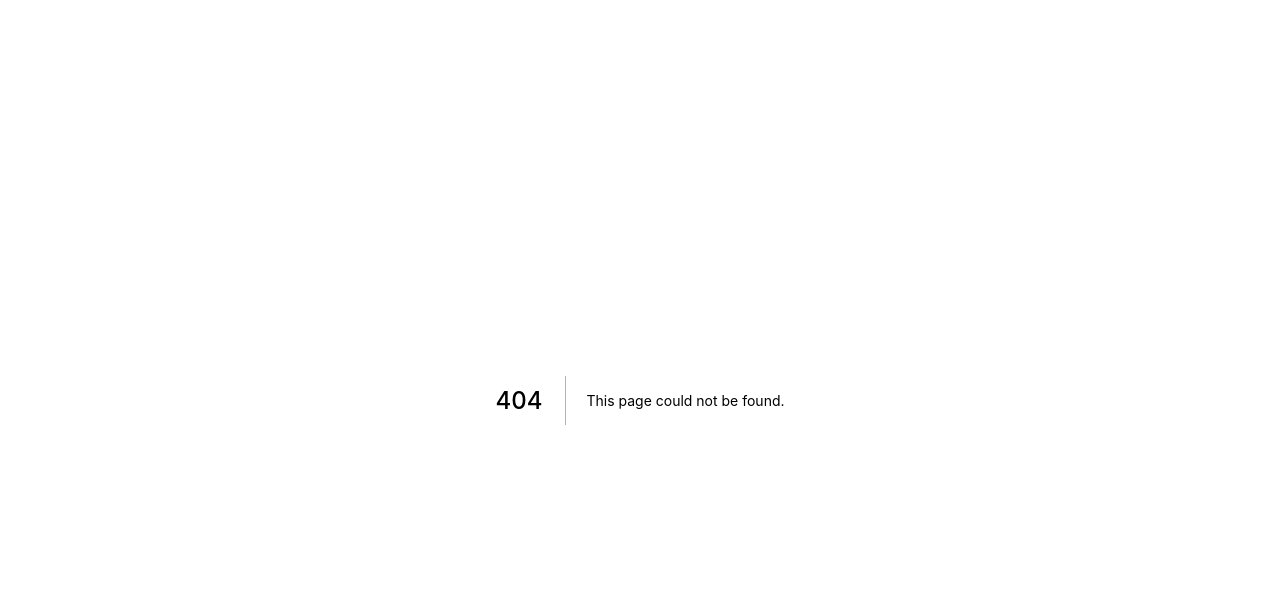
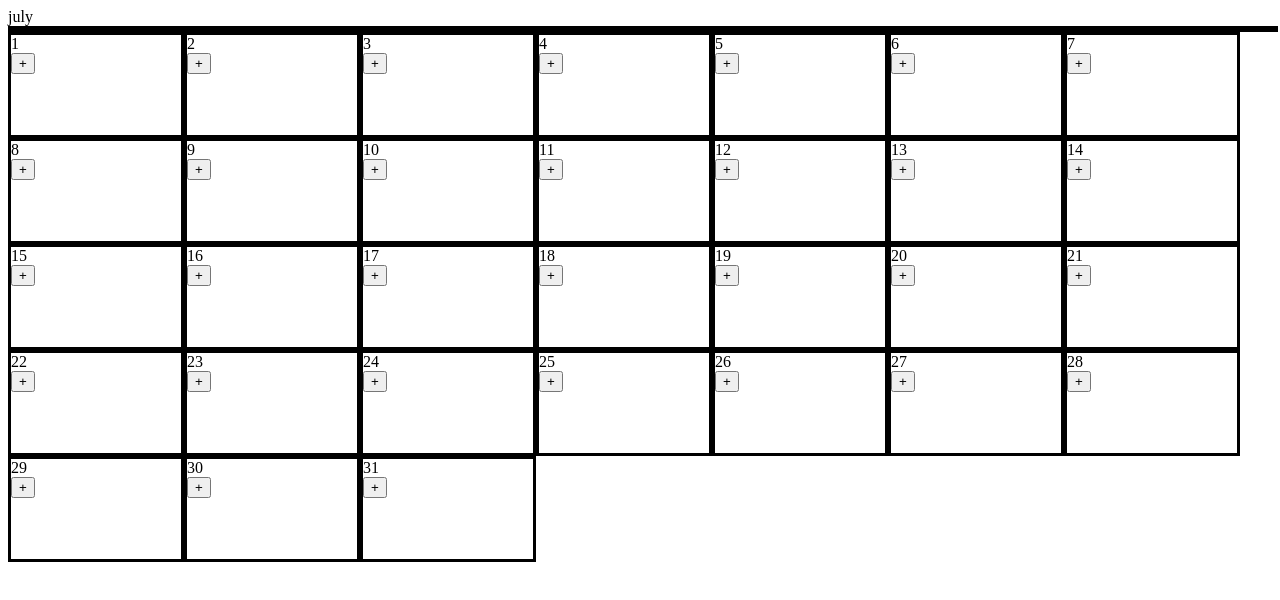
Before and after one commit to fingothof/webapp, a Next.js app: page /calendar in a window 1280 px wide. Before the commit this address had no page. Shown: the top 600 px of the page. Built offline with nearby package versions, Linux system fonts and the light colour scheme.

Commit message:
Starting on calendar

```diff
--- /dev/null
+++ b/components/Daybox.tsx
@@ -0,0 +1,58 @@
+import * as React from 'react'
+import {useEffect,useState} from 'react'
+
+type AppProp = {
+	year:number,
+	month: string,
+	day: number
+}
+
+let Daybox = ({year,month,day} : AppProp) => {
+	let [content, setContent] = useState([""]);
+	let [currentText, setCurrentText] = useState("")
+  let [display, setDisplay] = useState(false);
+
+	//proper way to do this? unsure.
+	let tarea = (
+		<div>
+			<textarea style={{width:"120px",height:"25px"}} onChange={(e) => setCurrentText(e.target.value)}/>
+			<button onClick={() =>{
+				if(currentText != ""){
+					setContent([...content,currentText])
+				}
+				setDisplay(!display)
+			}}>
+				add
+			</button>
+		</div>
+	)
+
+	useEffect(() => {
+		if(content[content.length-1] != ""){
+			let url = "http://localhost:3000"
+			let key = year.toString() + "." + month.toString() + "." + day.toString()
+			fetch(url + '/api/events',{
+				method:'POST',
+				body: JSON.stringify({[key]: content[content.length-1]})
+			})
+			.then((response) => response.json())
+			.then((data) => console.log(data))
+		}
+	},[content])
+
+  return (
+    <div style={{float:"left",border:"solid",width:"170px",height:"100px"}}>
+			<div>
+				{day}
+				{content.map((value) => (
+					<div> {value} </div>
+				))}
+				{display ? tarea : <div/>}
+			</div>
+			<button onClick={() => setDisplay(!display)}> + </button>
+
+    </div>
+  );
+};
+
+export default Daybox;
--- /dev/null
+++ b/components/Month.tsx
@@ -0,0 +1,44 @@
+import * as React from "react";
+import Daybox from "./Daybox";
+import {useState, useEffect} from 'react'
+
+type AppProps = {
+  days: number;
+};
+
+//let times = (years:number) =>{
+	//let dates = new Map()
+	//for(let i=0;i<years;i++){
+		//let year = 2022 + i
+		//dates.set(year, new Map())
+		//for(let j=1;j<=12;j++){
+			//let days = new Date(year,j,0).getDate()
+			//dates.get(year).set(j,days)
+		//}
+	//}
+	//console.log(dates)
+//}
+
+
+let Month = ({ days }: AppProps) => {
+	let month = 'july'
+
+	let makeDays = () =>{
+		let comps = []
+		for(let i=1;i<=days;i++){
+			comps.push(<Daybox year={2022} month={month} day={i}/>)
+		}
+		console.log(comps)
+		return comps
+	}
+
+  return (
+    <div>
+			{month}
+      <div style={{width:"100%",border:"solid"}}></div>
+				{makeDays()}
+    </div>
+  );
+};
+
+export default Month;
--- /dev/null
+++ b/data/events.json
@@ -0,0 +1 @@
+{"2022.5.20":["aaa","aaa","aaa","aaa"],"2022.1.1":["test","abw","abw","abw"],"2022.1.2":["test2"]}
--- /dev/null
+++ b/pages/api/events.ts
@@ -0,0 +1,54 @@
+import type { NextApiRequest, NextApiResponse } from 'next'
+import fs from 'fs'
+
+type Data = {
+  name: string
+}
+
+export default function handler(
+  req: NextApiRequest,
+  res: NextApiResponse<Data>
+) {
+	if(req.method == 'GET'){
+		getEvents(res)
+	}
+	if(req.method == 'POST'){
+		setEvent(req,res)
+	}
+	else{
+		res.status(500)
+	}
+}
+
+async function setEvent(req: NextApiRequest, res: NextApiResponse){
+	//in the meantime just writing to a file
+	fs.readFile("data/events.json", (err, file) => {
+		let data = JSON.parse(file.toString())
+		let newData = JSON.parse(req.body)
+		let key = Object.keys(newData)[0]
+		if(data[key]){
+			data[key].push(newData[key])
+		}
+		else{
+			data[key] = [newData[key]]
+		}
+		fs.writeFile('data/events.json', JSON.stringify(data), () =>{
+			res.status(200)
+		})
+	})
+}
+
+function getEvents(res: NextApiResponse){
+	console.log("getting events")
+	fs.readFile('data/events.json',(err, data) => {
+		if(err) {
+			console.log(err)
+			res.status(500)
+		}
+		else{
+			//do we need to parse or is it redundant?
+			console.log(data)
+			res.status(200).send(data)
+		}
+	})
+}
--- a/pages/api/example.ts
+++ /dev/null
@@ -1,13 +0,0 @@
-// api example from the framework. To be removed
-import type { NextApiRequest, NextApiResponse } from 'next'
-
-type Data = {
-  name: string
-}
-
-export default function handler(
-  req: NextApiRequest,
-  res: NextApiResponse<Data>
-) {
-  res.status(200).json({ name: 'John Doe' })
-}
--- /dev/null
+++ b/pages/calendar.tsx
@@ -0,0 +1,12 @@
+import type { NextPage } from 'next'
+import Month from '../components/Month'
+
+const Calendar: NextPage = () => {
+  return (
+		<div>
+			<Month days={31}/>
+    </div>
+  )
+}
+
+export default Calendar
--- a/pages/index.tsx
+++ b/pages/index.tsx
@@ -3,7 +3,7 @@ import type { NextPage } from 'next'
 const Home: NextPage = () => {
   return (
 		<div>
-			test
+			<a href="/calendar"> calendar </a>
     </div>
   )
 }
```
